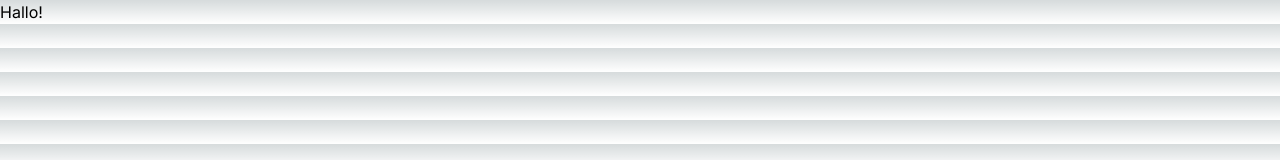
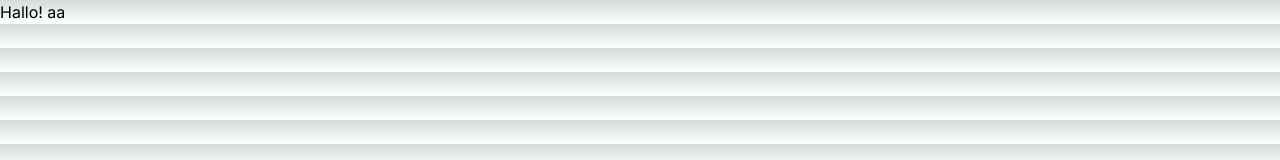
Before and after one commit to Ikbenmathijs/grade-dashbord, a Next.js app in the folder frontend/: page /demo in a window 1280 px wide. Shown: the top 160 px of the page. Built offline with nearby package versions, Linux system fonts and the light colour scheme.

Commit message:
aa toevoegen

```diff
--- a/frontend/src/app/demo/page.tsx
+++ b/frontend/src/app/demo/page.tsx
@@ -5,7 +5,7 @@ export default function demoPagina() {
 
     return (
         <div>
-            <h1>Hallo!</h1>
+            <h1>Hallo! aa</h1>
         </div>
     )
 }
```
